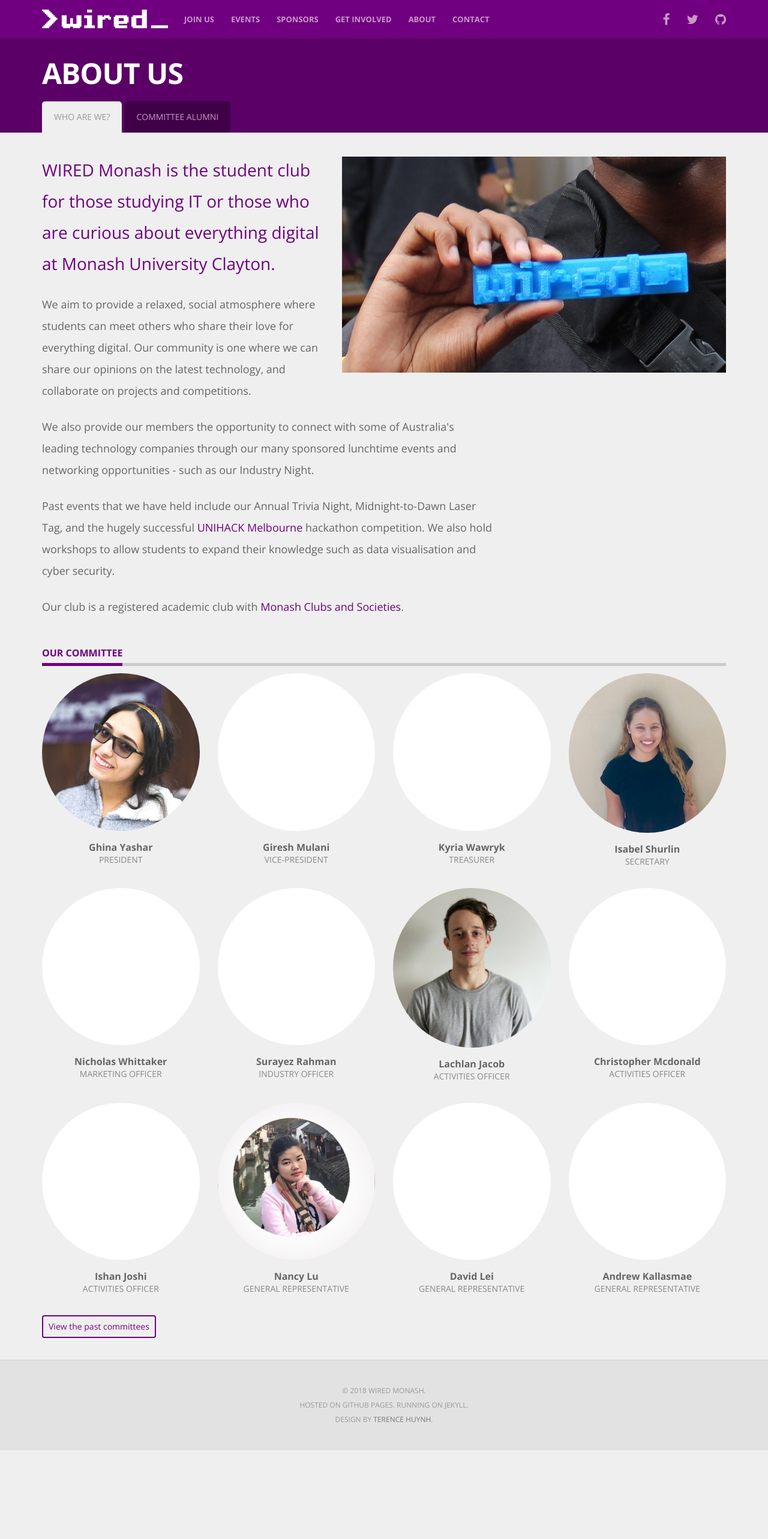
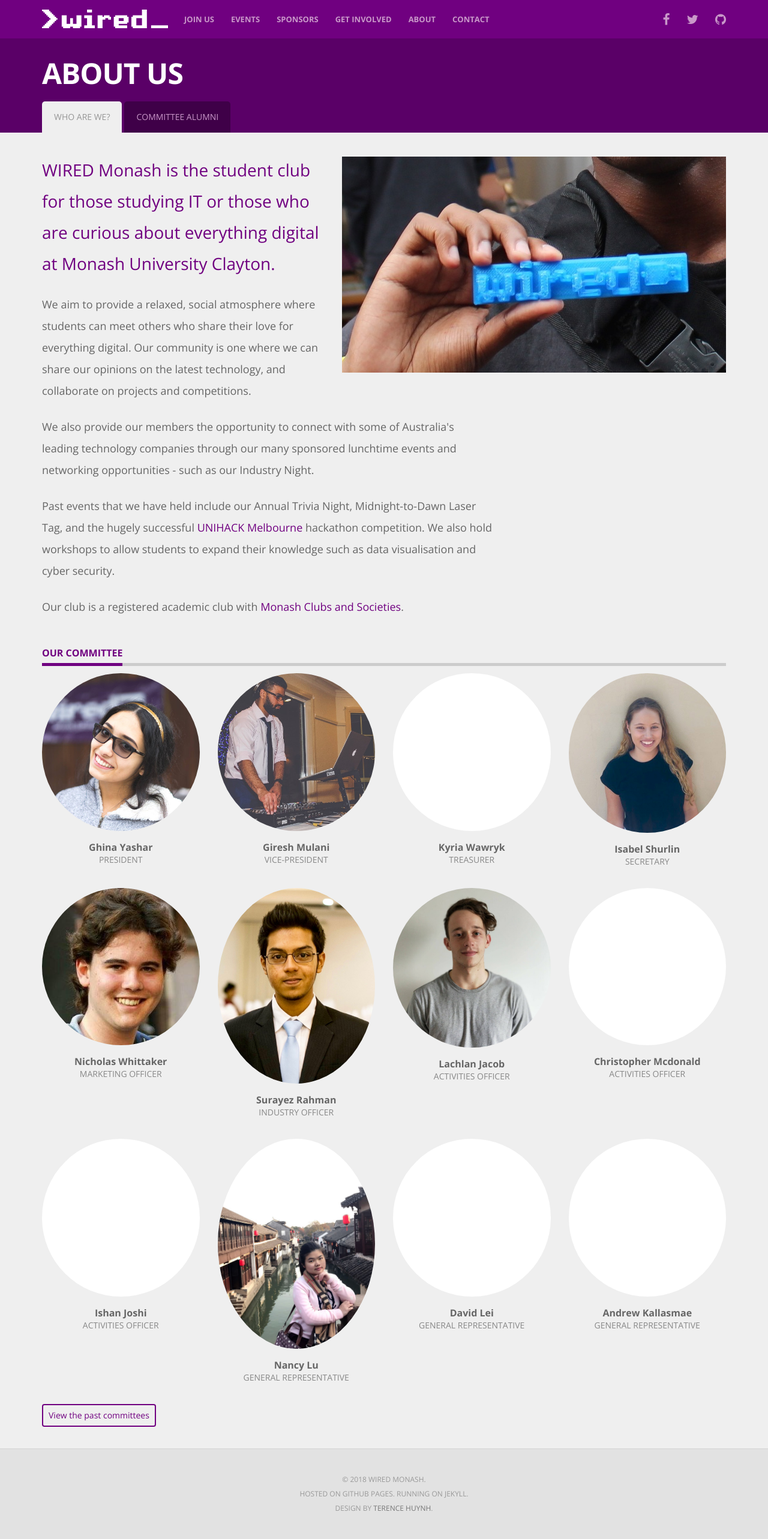
Before and after one commit to wiredmonash/wiredmonash.github.io, a Jekyll site: the page built from about.html, in a window 1280 px wide. Shown: the whole page at 60% size. Built offline with Jekyll 4.4.1, drawn with Linux system fonts in a browser that asks for light colours; nearby versions of some CDN libraries; before the commit the page ends 2417 px from its top, so only the background shows below that.

Commit message:
Updated photos in About US

```diff
--- a/about.html
+++ b/about.html
@@ -54,7 +54,7 @@
           <p class="role">President</p>
         </div>
         <div class="col-md-3 col-xs-6">
-          <img class="img-circle" src="{{site.url}}/assets/img/person/white.jpg" />
+          <img class="img-circle" src="{{site.url}}/assets/img/person/giresh-mulani.jpg" />
           <p class="name">Giresh Mulani</p>
           <p class="role">Vice-President</p>
         </div>
@@ -71,12 +71,12 @@
       </div>
       <div class="row">
         <div class="col-md-3 col-xs-6">
-          <img class="img-circle" src="{{site.url}}/assets/img/person/white.jpg" />
+          <img class="img-circle" src="{{site.url}}/assets/img/person/nicholas-whittaker.jpg" />
           <p class="name">Nicholas Whittaker</p>
           <p class="role">Marketing Officer</p>
         </div>
         <div class="col-md-3 col-xs-6">
-          <img class="img-circle" src="{{site.url}}/assets/img/person/white.jpg" />
+          <img class="img-circle" src="{{site.url}}/assets/img/person/surayez-rahman.jpg" />
           <p class="name">Surayez Rahman</p>
           <p class="role">Industry Officer</p>
         </div>
```
Also changed, not shown: assets/img/person/giresh-mulani.jpg (added), assets/img/person/nancy-lu.jpg, assets/img/person/nicholas-whittaker.jpg (added), assets/img/person/surayez-rahman.jpg (added).
